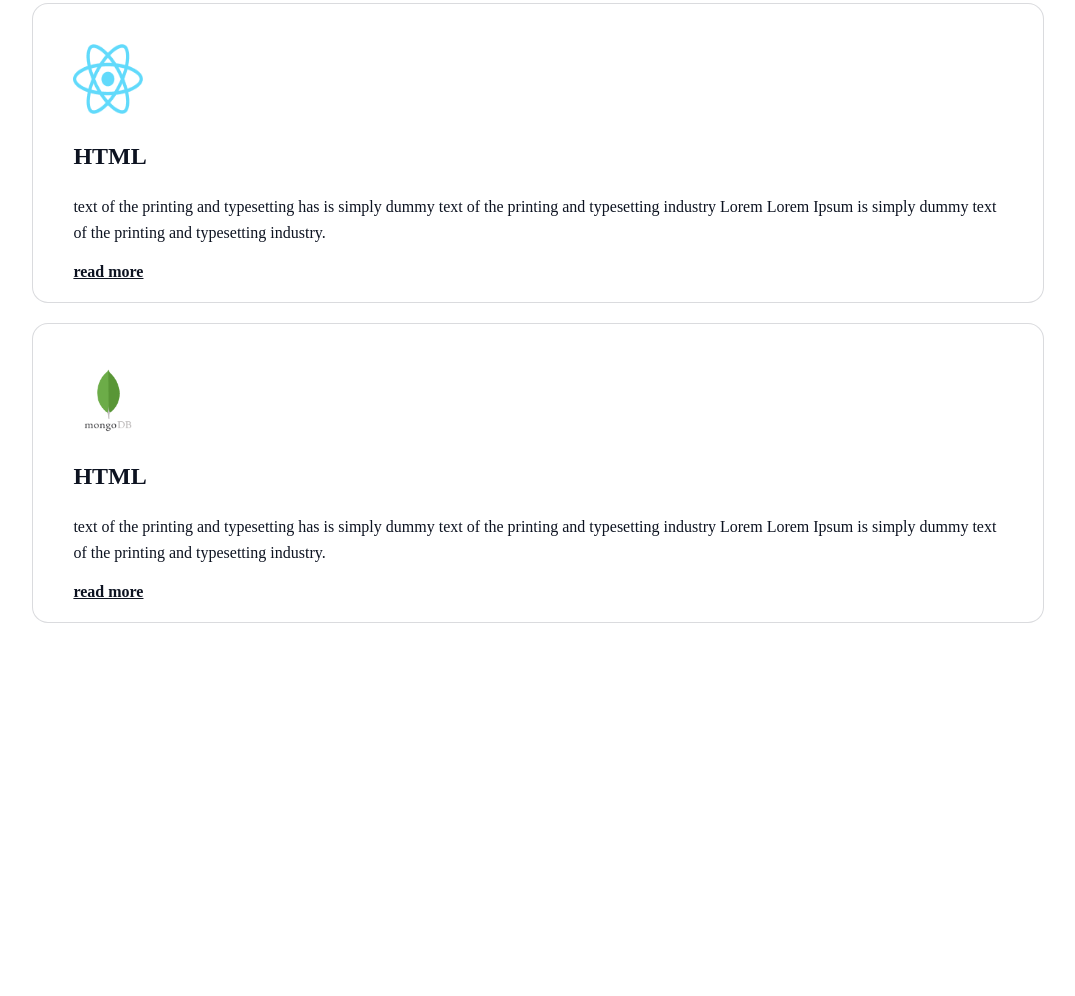
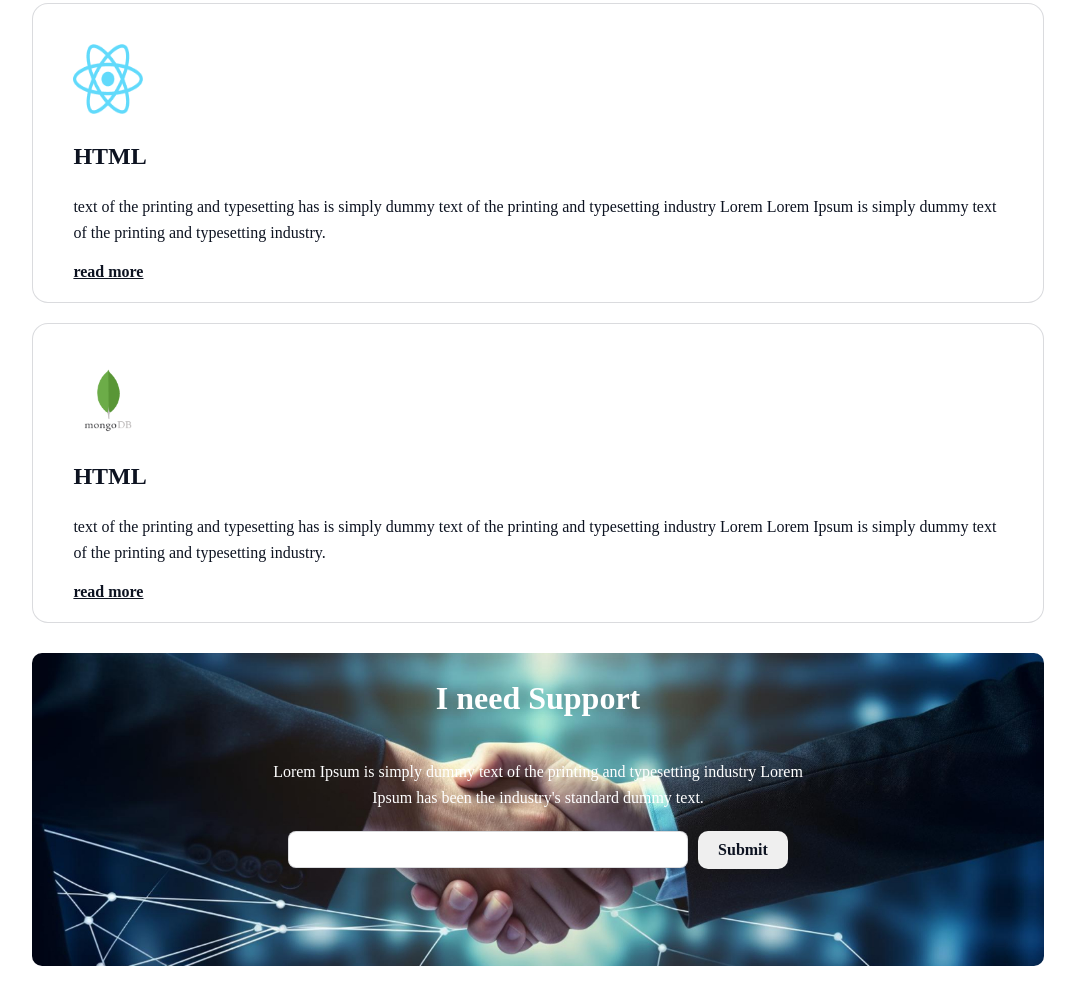
Before and after one commit to akhlas789/B10A1-HTML-CSS, a plain HTML site: page index.htm in a window 1280 px wide. Shown: the part 4294-5290 px from the top of the page, without its empty margins (102-1177 px from the left). Before the commit the page ends 4937 px from the top, so only its background shows below. Drawn offline with Linux system fonts and the light colour scheme; a web font is replaced by a local one.

Commit message:
footer section complite

```diff
--- a/index.htm
+++ b/index.htm
@@ -192,5 +192,22 @@
         </div>
       </div>
     </section>
+
+    <section class="footer">
+      <div class="footer-section">
+        <h1>I need Support</h1>
+        <p>
+          Lorem Ipsum is simply dummy text of the printing and typesetting
+          industry Lorem <br />
+          Ipsum has been the industry's standard dummy text.
+        </p>
+      </div>
+      <div class="footer-container">
+        <form action="">
+          <input type="text" id="lname" name="Suggest" />
+        </form>
+        <button>Submit</button>
+      </div>
+    </section>
   </body>
 </html>
--- a/style/sty.css
+++ b/style/sty.css
@@ -88,8 +88,7 @@ section .container {
   background: rgba(13, 19, 33, 0.02);
   padding: 30px;
 }
-.development-container {
-}
+
 .development-header h1 {
   color: rgb(13, 19, 33);
   font-family: Azeret Mono;
@@ -359,3 +358,63 @@ section .container {
   text-align: left;
   text-decoration-line: underline;
 }
+
+.footer {
+  width: 80%;
+  height: 200px;
+  margin: 30px auto;
+  background-image: url("../assets/handshake.jpg");
+  background-size: cover;
+  background-position: center;
+  height: 313px;
+  border-radius: 10px;
+}
+.footer-section {
+  display: flex;
+  flex-direction: column;
+  justify-content: center;
+  align-items: center;
+}
+.footer-section h1 {
+  color: rgb(255, 255, 255);
+  font-family: Azeret Mono;
+  font-size: 32px;
+  font-weight: 700;
+  line-height: 36px;
+  letter-spacing: 0%;
+  text-align: center;
+}
+.footer-section p {
+  color: rgb(255, 255, 255);
+  font-family: Azeret Mono;
+  font-size: 16px;
+  font-weight: 400;
+  line-height: 26px;
+  letter-spacing: 0%;
+  text-align: center;
+  margin-bottom: 20px;
+}
+.footer-container {
+  display: flex;
+  justify-content: center;
+  align-items: center;
+  gap: 10px;
+}
+.footer-container form input {
+  box-sizing: border-box;
+  border: 1px solid rgba(13, 19, 33, 0.15);
+  border-radius: 8px;
+  background: rgb(255, 255, 255);
+  padding: 10px 20px;
+  width: 400px;
+}
+.footer-container button {
+  padding: 10px 20px;
+  border-radius: 10px;
+  border: none;
+  color: rgb(13, 19, 33);
+  font-family: Azeret Mono;
+  font-size: 16px;
+  font-weight: 600;
+  text-align: center;
+}
```
